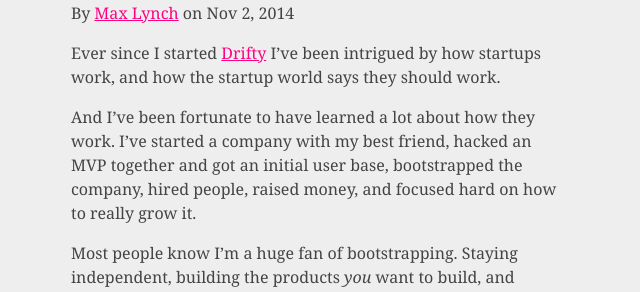
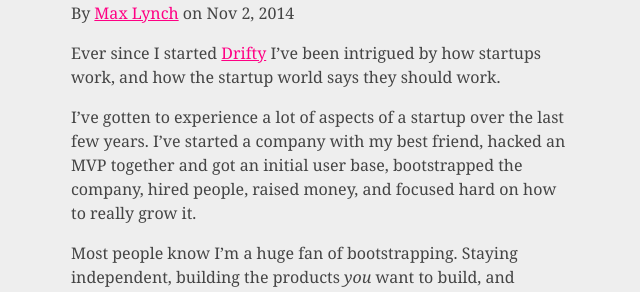
Before and after one commit to mlynch/mlynch.github.com, a Jekyll site: the page built from _posts/2014-11-02-new-kind-of-startup.markdown, in a window 1280 px wide and 900 px high. Shown: the part 137-429 px from the top of the window, without its empty margins (319-959 px from the left). Built offline with Jekyll 4.4.1, drawn with Linux system fonts in a browser that asks for light colours; Markdown is read by kramdown in place of the engine named in the settings; comment, search, counter and statistics services are not loaded.

Commit message:
Update 2014-11-02-new-kind-of-startup.markdown

```diff
--- a/_posts/2014-11-02-new-kind-of-startup.markdown
+++ b/_posts/2014-11-02-new-kind-of-startup.markdown
@@ -11,7 +11,7 @@ published: true
 
 Ever since I started [Drifty](http://drifty.com/) I've been intrigued by how startups work, and how the startup world says they should work.
 
-And I've been fortunate to have learned a lot about how they work. I've started a company with my best friend, hacked an MVP together and got an initial user base, bootstrapped the company, hired people, raised money, and focused hard on how to really grow it.
+I've gotten to experience a lot of aspects of a startup over the last few years. I've started a company with my best friend, hacked an MVP together and got an initial user base, bootstrapped the company, hired people, raised money, and focused hard on how to really grow it.
 
 Most people know I'm a huge fan of bootstrapping. Staying independent, building the products *you* want to build, and focusing on what is best for the customers (though I'm very happy with the path we are taking at Drifty).
 
```
